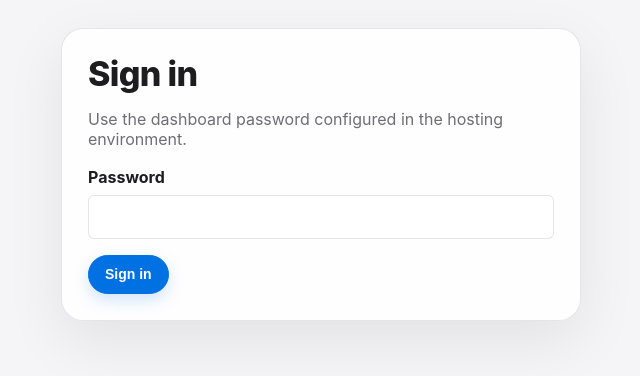
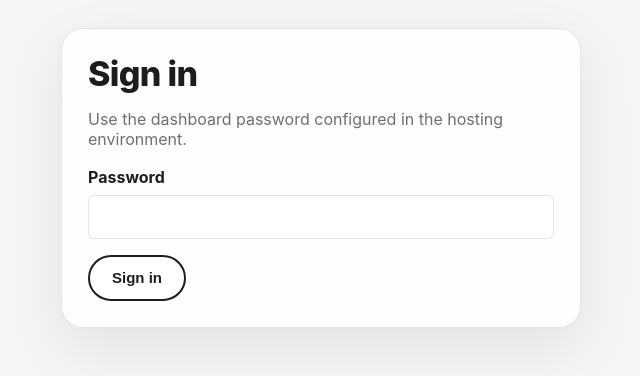
Before and after one commit to glen-byrne/legal-innovation-newsletter, a FastAPI app: page /login in a window 1280 px wide. Shown: the part 66-442 px from the top of the page, without its empty margins (319-959 px from the left). Run offline with FastAPI, Linux system fonts and the light colour scheme.

Commit message:
Unify dashboard button styling

```diff
--- a/src/legal_innovator/dashboard/templates/base.html
+++ b/src/legal_innovator/dashboard/templates/base.html
@@ -95,39 +95,33 @@
 
       .button {
         appearance: none;
-        border: 1px solid var(--accent);
-        background: var(--accent);
-        color: white;
+        border: 2px solid var(--text);
+        background: #ffffff;
+        color: var(--text);
         border-radius: 999px;
-        padding: 10px 16px;
-        font-size: 14px;
+        padding: 12px 22px;
+        font-size: 15px;
         font-weight: 700;
         cursor: pointer;
         text-decoration: none;
         display: inline-block;
         line-height: 1.2;
         transition: transform 120ms ease, background 120ms ease, border-color 120ms ease, box-shadow 120ms ease;
-        box-shadow: 0 6px 16px rgba(0, 113, 227, 0.18);
+        box-shadow: none;
       }
 
       .button:hover {
-        background: var(--accent-strong);
-        border-color: var(--accent-strong);
+        background: #f5f5f7;
+        border-color: var(--text);
         text-decoration: none;
         transform: translateY(-1px);
       }
 
-      .button.secondary {
-        background: white;
-        color: var(--accent);
-        border-color: var(--line-strong);
-        box-shadow: none;
-      }
-
+      .button.secondary,
       .button.ghost {
-        background: white;
+        background: #ffffff;
         color: var(--text);
-        border-color: var(--line-strong);
+        border-color: var(--text);
         box-shadow: none;
       }
 
```
